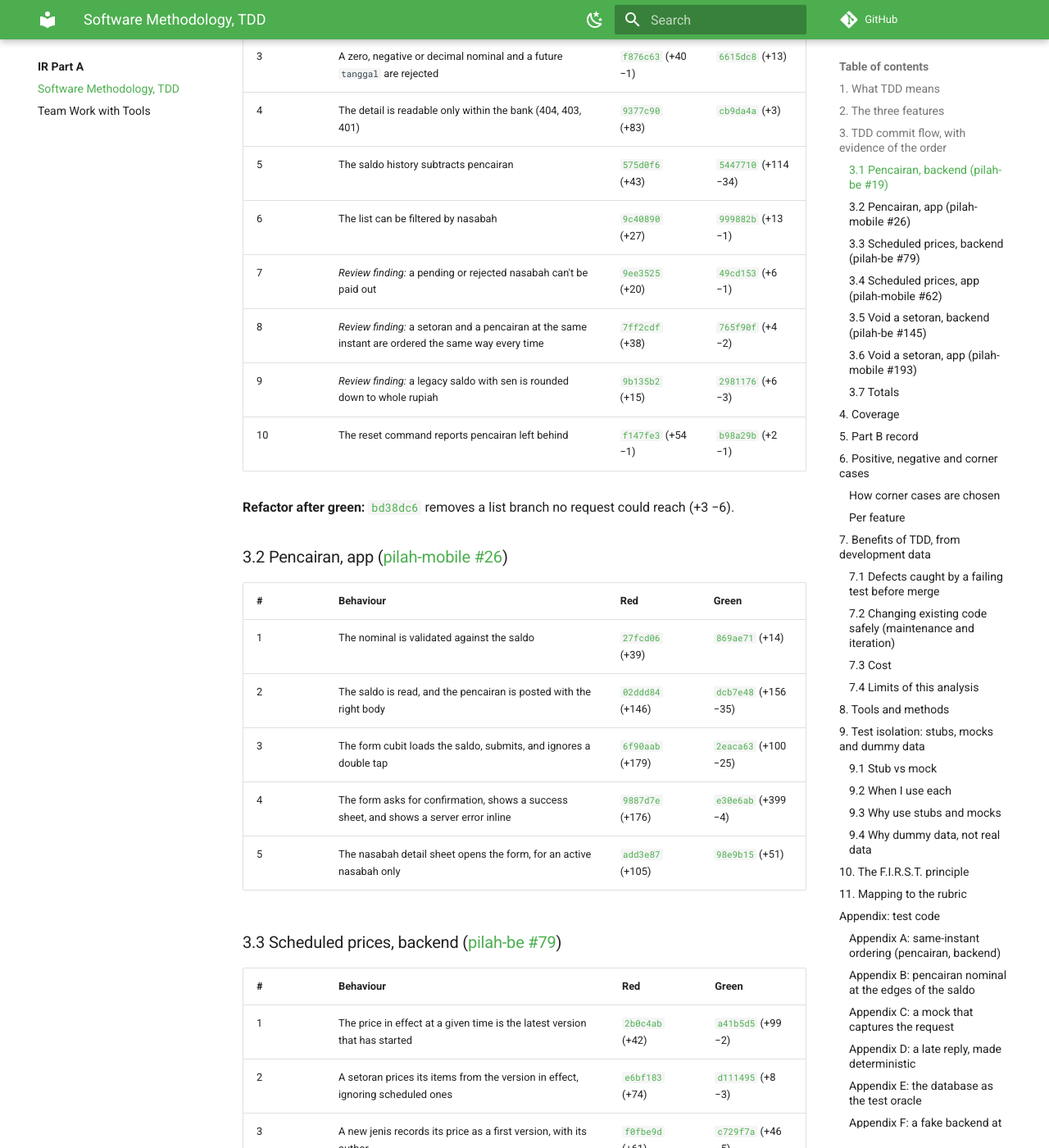
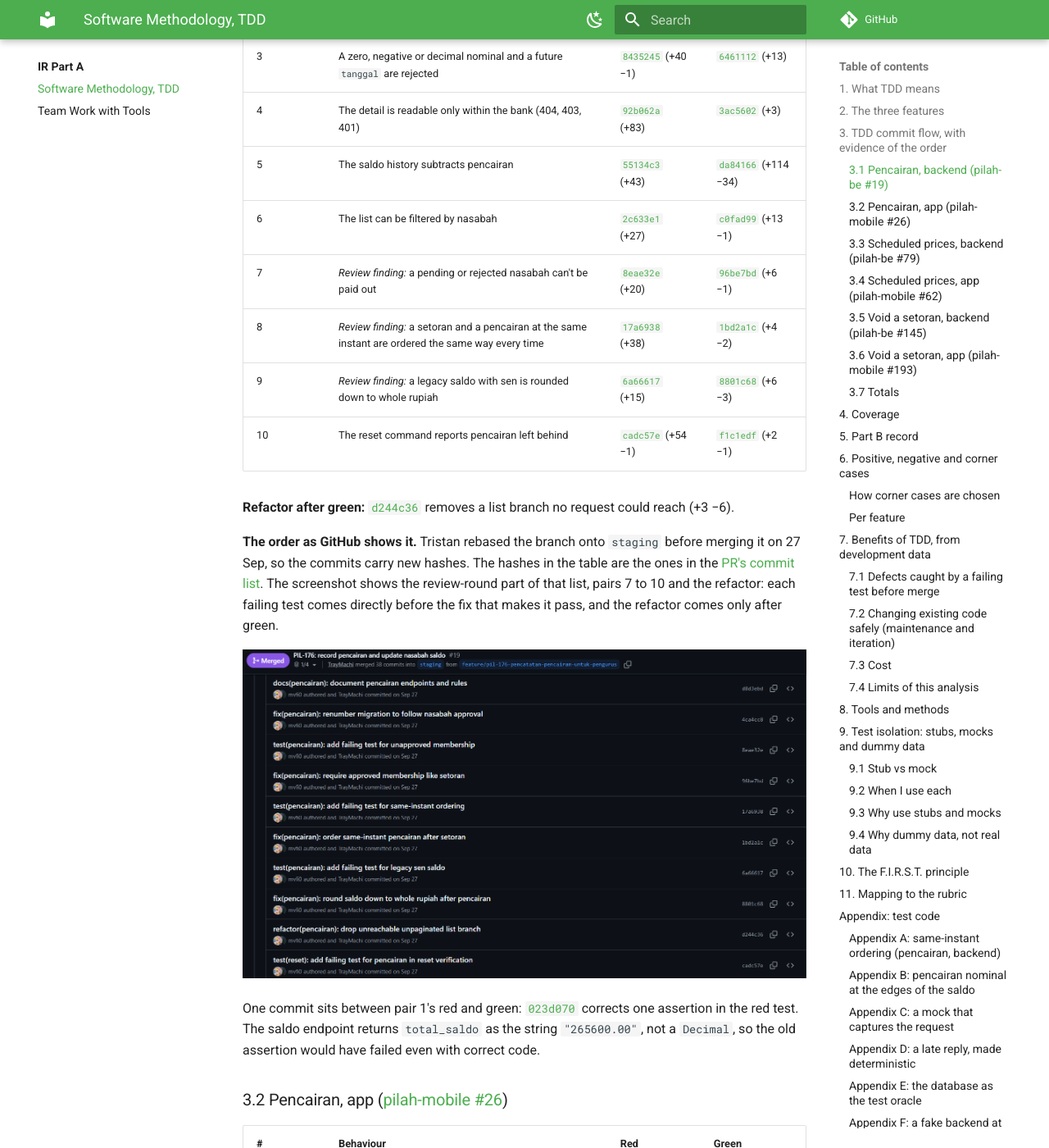
Before and after one commit to mvfi0/pilah-docs, an MkDocs documentation site: the page built from docs/review-part-a/tdd.md, in a window 1280 px wide and 1400 px high, scrolled down 2666 px. Shown: the whole window at 82% size. Built offline with MkDocs 1.6.1 and Material for MkDocs 9.7.7, drawn with Linux system fonts in a browser that asks for light colours; comment, search, counter and statistics services are not loaded; some of the changed text lies outside the part shown.

Commit message:
docs(ir): fix the docs deploy; add the #19 commit list to Part A TDD
The Deploy docs run for b3d9dd0 failed in strict mode: Team Work with
Tools linked the UAT page, which is not committed. The link is now
plain text, and every link on the Part A pages points at a tracked
file (checked with a strict build on a clean checkout).

Part A TDD, section 3.1: the PIL-176 backend hashes are now the ones in
pilah-be #19's commit list (the branch was rebased before the merge on
27 Sep), with a screenshot of that list and a note on 023d070, which
corrects one assertion in the first red test.

Co-Authored-By: Claude Opus 5.5 <noreply@anthropic.com>

````diff
--- a/docs/review-part-a/tdd.md
+++ b/docs/review-part-a/tdd.md
@@ -60,18 +60,24 @@ Each table lists the pairs in the order they were committed. The numbers in brac
 
 | # | Behaviour | Red | Green |
 |---|---|---|---|
-| 1 | Recording a pencairan lowers the saldo exactly once | [`72dcc72`](https://github.com/bank-sampah-PILAH/pilah-be/commit/72dcc72) (+48) | [`fbab07b`](https://github.com/bank-sampah-PILAH/pilah-be/commit/fbab07b) (+171 −1) |
-| 2 | A nominal above the saldo is rejected, and the saldo is unchanged | [`0e7a3f3`](https://github.com/bank-sampah-PILAH/pilah-be/commit/0e7a3f3) (+18) | [`e65ff1d`](https://github.com/bank-sampah-PILAH/pilah-be/commit/e65ff1d) (+3) |
-| 3 | A zero, negative or decimal nominal and a future `tanggal` are rejected | [`f876c63`](https://github.com/bank-sampah-PILAH/pilah-be/commit/f876c63) (+40 −1) | [`6615dc8`](https://github.com/bank-sampah-PILAH/pilah-be/commit/6615dc8) (+13) |
-| 4 | The detail is readable only within the bank (404, 403, 401) | [`9377c90`](https://github.com/bank-sampah-PILAH/pilah-be/commit/9377c90) (+83) | [`cb9da4a`](https://github.com/bank-sampah-PILAH/pilah-be/commit/cb9da4a) (+3) |
-| 5 | The saldo history subtracts pencairan | [`575d0f6`](https://github.com/bank-sampah-PILAH/pilah-be/commit/575d0f6) (+43) | [`5447710`](https://github.com/bank-sampah-PILAH/pilah-be/commit/5447710) (+114 −34) |
-| 6 | The list can be filtered by nasabah | [`9c40890`](https://github.com/bank-sampah-PILAH/pilah-be/commit/9c40890) (+27) | [`999882b`](https://github.com/bank-sampah-PILAH/pilah-be/commit/999882b) (+13 −1) |
-| 7 | *Review finding:* a pending or rejected nasabah can't be paid out | [`9ee3525`](https://github.com/bank-sampah-PILAH/pilah-be/commit/9ee3525) (+20) | [`49cd153`](https://github.com/bank-sampah-PILAH/pilah-be/commit/49cd153) (+6 −1) |
-| 8 | *Review finding:* a setoran and a pencairan at the same instant are ordered the same way every time | [`7ff2cdf`](https://github.com/bank-sampah-PILAH/pilah-be/commit/7ff2cdf) (+38) | [`765f90f`](https://github.com/bank-sampah-PILAH/pilah-be/commit/765f90f) (+4 −2) |
-| 9 | *Review finding:* a legacy saldo with sen is rounded down to whole rupiah | [`9b135b2`](https://github.com/bank-sampah-PILAH/pilah-be/commit/9b135b2) (+15) | [`2981176`](https://github.com/bank-sampah-PILAH/pilah-be/commit/2981176) (+6 −3) |
-| 10 | The reset command reports pencairan left behind | [`f147fe3`](https://github.com/bank-sampah-PILAH/pilah-be/commit/f147fe3) (+54 −1) | [`b98a29b`](https://github.com/bank-sampah-PILAH/pilah-be/commit/b98a29b) (+2 −1) |
+| 1 | Recording a pencairan lowers the saldo exactly once | [`475f2b5`](https://github.com/bank-sampah-PILAH/pilah-be/commit/475f2b5) (+48) | [`f119442`](https://github.com/bank-sampah-PILAH/pilah-be/commit/f119442) (+171 −1) |
+| 2 | A nominal above the saldo is rejected, and the saldo is unchanged | [`cb1b774`](https://github.com/bank-sampah-PILAH/pilah-be/commit/cb1b774) (+18) | [`1cf5641`](https://github.com/bank-sampah-PILAH/pilah-be/commit/1cf5641) (+3) |
+| 3 | A zero, negative or decimal nominal and a future `tanggal` are rejected | [`8435245`](https://github.com/bank-sampah-PILAH/pilah-be/commit/8435245) (+40 −1) | [`6461112`](https://github.com/bank-sampah-PILAH/pilah-be/commit/6461112) (+13) |
+| 4 | The detail is readable only within the bank (404, 403, 401) | [`92b062a`](https://github.com/bank-sampah-PILAH/pilah-be/commit/92b062a) (+83) | [`3ac5602`](https://github.com/bank-sampah-PILAH/pilah-be/commit/3ac5602) (+3) |
+| 5 | The saldo history subtracts pencairan | [`55134c3`](https://github.com/bank-sampah-PILAH/pilah-be/commit/55134c3) (+43) | [`da84166`](https://github.com/bank-sampah-PILAH/pilah-be/commit/da84166) (+114 −34) |
+| 6 | The list can be filtered by nasabah | [`2c633e1`](https://github.com/bank-sampah-PILAH/pilah-be/commit/2c633e1) (+27) | [`c0fad99`](https://github.com/bank-sampah-PILAH/pilah-be/commit/c0fad99) (+13 −1) |
+| 7 | *Review finding:* a pending or rejected nasabah can't be paid out | [`8eae32e`](https://github.com/bank-sampah-PILAH/pilah-be/commit/8eae32e) (+20) | [`96be7bd`](https://github.com/bank-sampah-PILAH/pilah-be/commit/96be7bd) (+6 −1) |
+| 8 | *Review finding:* a setoran and a pencairan at the same instant are ordered the same way every time | [`17a6938`](https://github.com/bank-sampah-PILAH/pilah-be/commit/17a6938) (+38) | [`1bd2a1c`](https://github.com/bank-sampah-PILAH/pilah-be/commit/1bd2a1c) (+4 −2) |
+| 9 | *Review finding:* a legacy saldo with sen is rounded down to whole rupiah | [`6a66617`](https://github.com/bank-sampah-PILAH/pilah-be/commit/6a66617) (+15) | [`8801c68`](https://github.com/bank-sampah-PILAH/pilah-be/commit/8801c68) (+6 −3) |
+| 10 | The reset command reports pencairan left behind | [`cadc57e`](https://github.com/bank-sampah-PILAH/pilah-be/commit/cadc57e) (+54 −1) | [`f1c1edf`](https://github.com/bank-sampah-PILAH/pilah-be/commit/f1c1edf) (+2 −1) |
 
-**Refactor after green:** [`bd38dc6`](https://github.com/bank-sampah-PILAH/pilah-be/commit/bd38dc6) removes a list branch no request could reach (+3 −6).
+**Refactor after green:** [`d244c36`](https://github.com/bank-sampah-PILAH/pilah-be/commit/d244c36) removes a list branch no request could reach (+3 −6).
+
+**The order as GitHub shows it.** Tristan rebased the branch onto `staging` before merging it on 27 Sep, so the commits carry new hashes. The hashes in the table are the ones in the [PR's commit list](https://github.com/bank-sampah-PILAH/pilah-be/pull/19/commits). The screenshot shows the review-round part of that list, pairs 7 to 10 and the refactor: each failing test comes directly before the fix that makes it pass, and the refactor comes only after green.
+
+![The commit list of pilah-be #19, merged by TrayMachi into staging: "test(pencairan): add failing test for unapproved membership" (8eae32e) then "fix(pencairan): require approved membership like setoran" (96be7bd); the same-instant ordering pair (17a6938, 1bd2a1c); the legacy sen saldo pair (6a66617, 8801c68); "refactor(pencairan): drop unreachable unpaginated list branch" (d244c36); then "test(reset): add failing test for pencairan in reset verification" (cadc57e)](evidence/pilah-be-19-commits.png){ width="900" }
+
+One commit sits between pair 1's red and green: [`023d070`](https://github.com/bank-sampah-PILAH/pilah-be/commit/023d070) corrects one assertion in the red test. The saldo endpoint returns `total_saldo` as the string `"265600.00"`, not a `Decimal`, so the old assertion would have failed even with correct code.
 
 ### 3.2 Pencairan, app ([pilah-mobile #26](https://github.com/bank-sampah-PILAH/pilah-mobile/pull/26))
 
@@ -255,10 +261,10 @@ Each defect below was first reproduced by a red test, then fixed. None of them r
 
 | # | Feature | Defect | How it surfaced | Data | Red → green |
 |---|---|---|---|---|---|
-| 1 | Pencairan | A pending or rejected nasabah could be paid out | Review | — | [`9ee3525`](https://github.com/bank-sampah-PILAH/pilah-be/commit/9ee3525) → [`49cd153`](https://github.com/bank-sampah-PILAH/pilah-be/commit/49cd153) |
-| 2 | Pencairan | A setoran and a pencairan at the same instant came back in random order, so the saldo after a setoran was wrong some of the time | Review | Against the old sort the test passed **6 runs in 10**; against the fix, **10 in 10** | [`7ff2cdf`](https://github.com/bank-sampah-PILAH/pilah-be/commit/7ff2cdf) → [`765f90f`](https://github.com/bank-sampah-PILAH/pilah-be/commit/765f90f) |
-| 3 | Pencairan | A legacy saldo with sen left sen behind after a pencairan | Review | — | [`9b135b2`](https://github.com/bank-sampah-PILAH/pilah-be/commit/9b135b2) → [`2981176`](https://github.com/bank-sampah-PILAH/pilah-be/commit/2981176) |
-| 4 | Pencairan | The test-data reset command didn't check that pencairan were cleared | My own test | — | [`f147fe3`](https://github.com/bank-sampah-PILAH/pilah-be/commit/f147fe3) → [`b98a29b`](https://github.com/bank-sampah-PILAH/pilah-be/commit/b98a29b) |
+| 1 | Pencairan | A pending or rejected nasabah could be paid out | Review | — | [`8eae32e`](https://github.com/bank-sampah-PILAH/pilah-be/commit/8eae32e) → [`96be7bd`](https://github.com/bank-sampah-PILAH/pilah-be/commit/96be7bd) |
+| 2 | Pencairan | A setoran and a pencairan at the same instant came back in random order, so the saldo after a setoran was wrong some of the time | Review | Against the old sort the test passed **6 runs in 10**; against the fix, **10 in 10** | [`17a6938`](https://github.com/bank-sampah-PILAH/pilah-be/commit/17a6938) → [`1bd2a1c`](https://github.com/bank-sampah-PILAH/pilah-be/commit/1bd2a1c) |
+| 3 | Pencairan | A legacy saldo with sen left sen behind after a pencairan | Review | — | [`6a66617`](https://github.com/bank-sampah-PILAH/pilah-be/commit/6a66617) → [`8801c68`](https://github.com/bank-sampah-PILAH/pilah-be/commit/8801c68) |
+| 4 | Pencairan | The test-data reset command didn't check that pencairan were cleared | My own test | — | [`cadc57e`](https://github.com/bank-sampah-PILAH/pilah-be/commit/cadc57e) → [`f1c1edf`](https://github.com/bank-sampah-PILAH/pilah-be/commit/f1c1edf) |
 | 5 | Pencairan | The submit button sat below the fold of the form | The widget test couldn't tap it | The page layout and the test were fixed together ([`6f4e1ea`](https://github.com/bank-sampah-PILAH/pilah-mobile/commit/6f4e1ea), +10 −18) | [`9887d7e`](https://github.com/bank-sampah-PILAH/pilah-mobile/commit/9887d7e) → [`e30e6ab`](https://github.com/bank-sampah-PILAH/pilah-mobile/commit/e30e6ab) |
 | 6 | Prices | The newest-version tie-break worked only because SQLite happened to return rows in that order. Postgres, used in production, makes no such promise | My own test passed with no code | Made explicit as a refactor, with the reason in the commit | [`95a62f3`](https://github.com/bank-sampah-PILAH/pilah-be/commit/95a62f3) |
 | 7 | Prices | Reseeding repriced a historical setoran at today's price | Review | A 3,500 snapshot became **99,999** | [`857735b`](https://github.com/bank-sampah-PILAH/pilah-be/commit/857735b) → [`f67a84f`](https://github.com/bank-sampah-PILAH/pilah-be/commit/f67a84f) |
@@ -405,7 +411,7 @@ Excerpts from the red commits, as committed. Lines removed for length are marked
 
 ### Appendix A: same-instant ordering (pencairan, backend)
 
-From [`7ff2cdf`](https://github.com/bank-sampah-PILAH/pilah-be/commit/7ff2cdf). A setoran of 100,000 and a pencairan of 40,000 share one timestamp. The saldo shown after the setoran must be 100,000 every time, in the API and in the Excel export.
+From [`17a6938`](https://github.com/bank-sampah-PILAH/pilah-be/commit/17a6938). A setoran of 100,000 and a pencairan of 40,000 share one timestamp. The saldo shown after the setoran must be 100,000 every time, in the API and in the Excel export.
 
 ```python title="api/tests.py"
 def test_same_instant_pencairan_is_ordered_after_setoran(self) -> None:
````
Also changed, not shown: docs/review-part-a/team-work-with-tools.md (+1 -1 lines), docs/review-part-a/evidence/pilah-be-19-commits.png (added).
